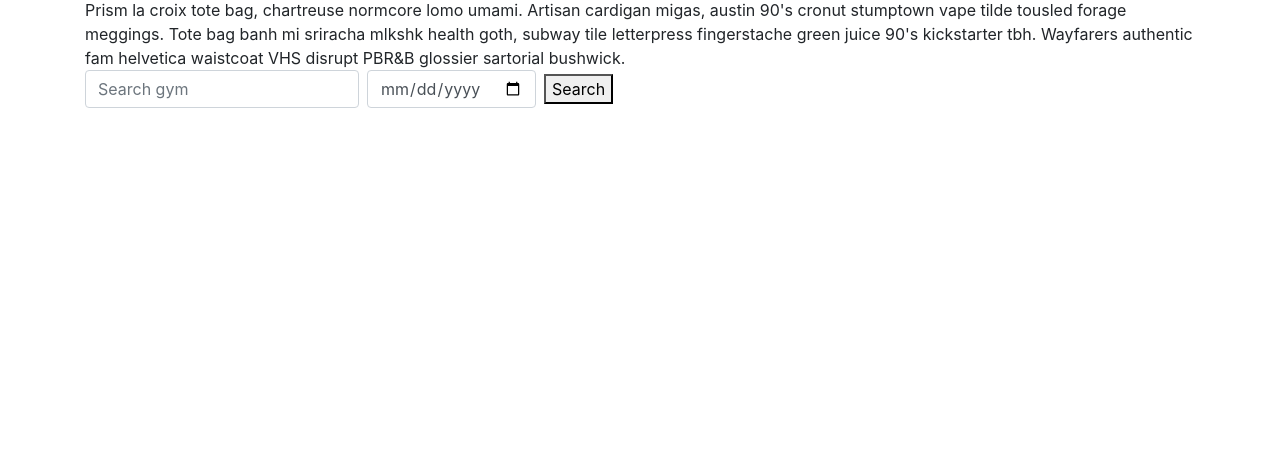
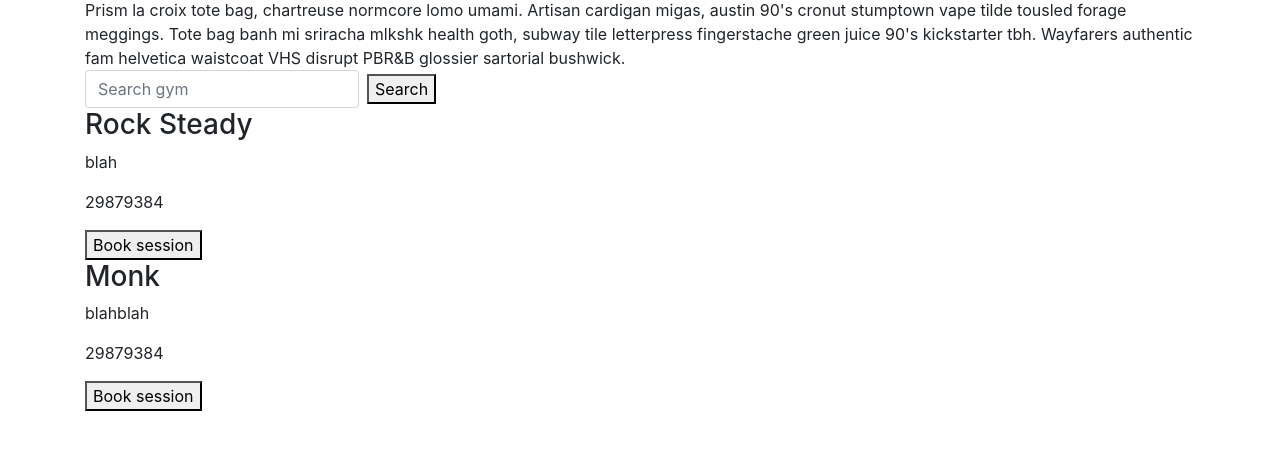
Before and after one commit to Cherfez/MaxCap-client, a React (Create React App) app: page /gyms in a window 1280 px wide. Shown: the part 274-724 px from the top of the page. Built offline with nearby package versions, Linux system fonts and the light colour scheme; no server answers.

Commit message:
working search bar for gyms. Gyms hardcoded for now

```diff
--- /dev/null
+++ b/src/components/Gym/index.js
@@ -0,0 +1,17 @@
+import React from "react";
+import { NavLink } from "react-router-dom";
+
+export default function Gym(props) {
+  return (
+    <div>
+      <div>
+        <h3>{props.gym.name}</h3>
+        <p>{props.gym.address}</p>
+        <p>{props.gym.phone}</p>
+        <NavLink to={`/${props.gym.id}`}>
+          <button>Book session</button>
+        </NavLink>
+      </div>
+    </div>
+  );
+}
--- a/src/pages/Gyms.js
+++ b/src/pages/Gyms.js
@@ -1,10 +1,39 @@
-import React from "react";
+import React, { useState, useEffect } from "react";
 import Jumbotron from "react-bootstrap/Jumbotron";
 import Container from "react-bootstrap/Container";
 import Form from "react-bootstrap/Form";
 import FormControl from "react-bootstrap/FormControl";
 
+import Gym from "../components/Gym/index";
+
+const gyms = [
+  {
+    name: "Rock Steady",
+    address: "blah",
+    phone: "29879384",
+    id: 1,
+  },
+  {
+    name: "Monk",
+    address: "blahblah",
+    phone: "29879384",
+    id: 2,
+  },
+];
+
 export default function Gyms() {
+  const [searchTerm, setSearchTerm] = useState("");
+
+  const handleChange = (event) => {
+    setSearchTerm(event.target.value);
+  };
+
+  const results = !searchTerm
+    ? gyms
+    : gyms.filter((gym) =>
+        gym.name.toLowerCase().includes(searchTerm.toLocaleLowerCase())
+      );
+
   return (
     <div>
       <Jumbotron id="gyms">
@@ -25,10 +54,17 @@ export default function Gyms() {
             type="text"
             placeholder="Search gym"
             className="mr-sm-2"
+            value={searchTerm}
+            onChange={handleChange}
           />
-          <FormControl type="date" className="mr-sm-2" />
           <button>Search</button>
         </Form>
+
+        <div>
+          {results.map((gym) => (
+            <Gym gym={gym} />
+          ))}
+        </div>
       </Container>
     </div>
   );
```
